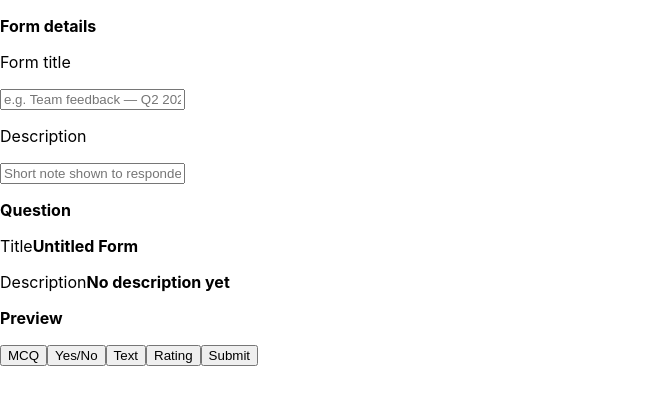
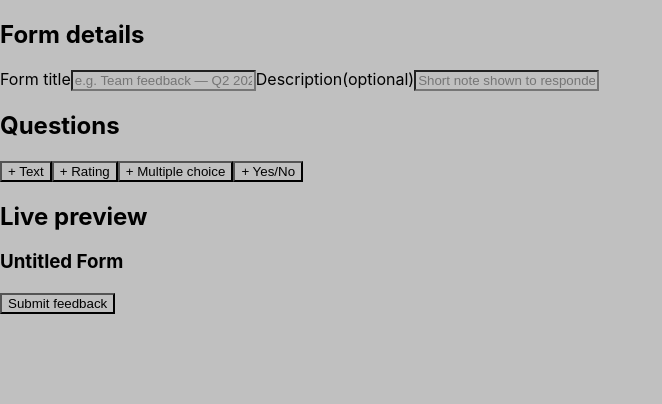
Before and after one commit to soubhik2709/anonymous-feedback-tool, a React (Create React App) app: page / in a window 1280 px wide. Shown: the top 404 px of the page, without its empty margins (0-662 px from the left). Built offline with nearby package versions, Linux system fonts and the light colour scheme.

Commit message:
In the createForm page. clear the messy code , improve the code, remove the selected variable,remove two timess same map loop of radio input from mcq and yes no and make single one.Now next task isto add the styling

```diff
--- a/src/pages/CreateFormPage.tsx
+++ b/src/pages/CreateFormPage.tsx
@@ -2,22 +2,24 @@ import { useState } from "react";
 import { Star } from "lucide-react";
 import "../styles/pages/create-form.css";
 
-type FormType = {
-  id: number;
-  Title: string;
-  Description: string;
-};
+type QuestionType = "radio" | "yesno" | "rating" | "text";
 
-type QuestionType = "radio" | "yesno" | "rating" | "text";
 type Question = {
   id: number;
   type: QuestionType;
   question: string;
   option: string[] | number[] | string;
 };
+
 type Answer = {
   quesId: number;
   answer: string | number;
+};
+
+type FormType = {
+  id: number;
+  Title: string;
+  Description: string;
 };
 
 export default function CreateFormPage() {
@@ -26,18 +28,18 @@ export default function CreateFormPage() {
     Title: "",
     Description: "",
   });
-  const [question, setQuestion] = useState<Question[]>([]); //why write [] after question?
+  const [question, setQuestion] = useState<Question[]>([]);
   const [answer, setAnswer] = useState<Answer[]>([]);
 
-  function handleFormChange(field: string, value: string) {
+  const handleFormChange = (field: string, value: string) => {
     //why dont i give return type?
     setFormDetails((prev) => ({
       ...prev,
       [field]: value,
     }));
-  }
+  };
 
-  function AddQuestion(type: QuestionType) {
+  const AddQuestion = (type: QuestionType) => {
     setQuestion((prev) => [
       ...prev,
       {
@@ -54,7 +56,7 @@ export default function CreateFormPage() {
                 : "",
       },
     ]);
-  }
+  };
 
   const handleQuestionChange = (value: string, id: number) => {
     //why any return type not write?
@@ -118,177 +120,125 @@ export default function CreateFormPage() {
     setAnswer((answer) => answer.filter((a) => a.quesId !== id));
   };
 
+const getAnswer = (id:number)=> answer.find((a)=>a.quesId === id)?.answer ?? "";
+
   const handleSubmit = () => {
-    const mergedData = question.map((q) => {
-      const userAnswer = answer.find((a) => a.quesId === q.id); //if id match, find return the obj
-
-      return {
+  const mergedData = question.map((q)=>({
        quesId: q.id,
         question: q.question,
         type: q.type,
         options: q.option || [],
-        answer: userAnswer?.answer || null,
-      };
-    });
+        answer: getAnswer(q.id) || null,
+  }));
 
   console.log(mergedData);
-
   // send to backend
     // fetch("/api/submit", { method: "POST", body: JSON.stringify(mergedData) })
   };
 
+
+
   return (
-    <div>
-      {/* Form Details preview */}
-      <div>
-        <p>
-          <strong>Form details</strong>
-        </p>
-        <p>Form title</p>
+    <div className="page">
+
+      {/* LEFT PANEL*/}
+      <div className="panel-left">
+        {/* Form Details */}
+        <section className="form-details">
+          <h2>Form details</h2>
+          <label>Form title</label>
           <input
             placeholder="e.g. Team feedback — Q2 2025"
             value={formDetails.Title}
             onChange={(e) => handleFormChange("Title", e.target.value)} //why i dont have to write e type? when need to write?
           />
-        <p>Description </p>
+
+          <label>Description(optional)</label>
           <input
             placeholder="Short note shown to responders..."
             value={formDetails.Description}
             onChange={(e) => handleFormChange("Description", e.target.value)}
           />
-      </div>
+        </section>
 
         {/* question Section */}
-      <p>
-        <strong>Question</strong>
-      </p>
 
+        <section className="question-list">
+          <h2>Questions</h2>
           {/* question */}
           {question.map((q) => (
-        <div key={q.id}>
-          <p>Q.{q.question}</p>
-
+            <div key={q.id} className="question-card">
+              <span className="question-type-badge">{q.question}</span>
               <input
                 key={q.id}
                 placeholder="Enter question"
                 value={q.question}
-            type="text"
+                // type="text"
                 onChange={(e) => {
                   handleQuestionChange(e.target.value, q.id);
                 }}
               />
-          {/* option Input */}
+              {/* options Input */}
               {q.type === "radio" &&
-            Array.isArray(q.option) && ( //what is Array.isArray do?
-              <div>
-                {(q.option as string[]).map(
+                Array.isArray(q.option) &&
+                (q.option as string[]).map(
                   (
                     opt,
                     index, //why i dont need to write here opt:string,index:number ?
                   ) => (
-                    <div key={index}>
                     <input
+                      key={index}
                       value={opt}
                       placeholder={`Your option ${index + 1}`}
                       onChange={(e) =>
                         handleOptionChange(e.target.value, q.id, index)
                       }
                     />
-                      <br />
-                    </div>
                   ),
                 )}
-              </div>
-            )}
-          <br />
+
               <button onClick={() => handleDeleteQue(q.id)}>Delete</button>
             </div>
           ))}
+        </section>
 
-      {/*Preview  */}
-      <div>
-        <p>Title<strong>{formDetails.Title || "Untitled Form"}</strong></p>
-        <p>Description<strong>{formDetails.Description || "No description yet"}</strong></p>
+        {/* buttons */}
+        <section className="add-question">
+          <button onClick={() => AddQuestion("text")}>+ Text</button>
+          <button onClick={() => AddQuestion("rating")}>+ Rating</button>
+          <button onClick={() => AddQuestion("radio")}>+ Multiple choice</button>
+          <button onClick={() => AddQuestion("yesno")}>+ Yes/No</button>
+        </section>
+
+
       </div>
-      <p>
-        <strong>Preview</strong>
-      </p>
 
-      {question.map((q) => {
-        const selected = Number(
-          answer.find((a) => a.quesId === q.id)?.answer ?? 0,
-        ); //what  is ??  why i converted into Number? why change to ?? from || ? que:1
+      {/* --------------------------------------------------------------- */}
 
-        return (
-          <div key={q.id}>
+      {/* --RIGHT PANEL (Live Preview)  */}
+      <div  className="panel-right">
+        <h2>Live preview</h2>
+
+        <div className="preview-form">
+          <h3>{formDetails.Title ||  "Untitled Form"}</h3>
+          <p>{formDetails.Description }</p>
+
+          {question.map((q,i)=>(
+            <div  key={q.id} className="preview-question">
               {/* question show here */}
-            <p>Q. {q.question}</p>
+              <p>{i+1}.{q.question}</p>
 
-            {/* MCQ */}
-            {q.type === "radio" &&
-              Array.isArray(q.option) && //how array.isArray solve my question?
-              q.option.map(
-                (
-                  opt,
-                  index, //opt is ONE item from the options array
-                ) => (
-                  <div key={index}>
-                    <input
-                      key={index}
-                      type="radio"
-                      name={`q${q.id}`}
-                      id={`q${q.id}_opt${index}`}
-                      checked={
-                        answer.find((a) => a.quesId === q.id)?.answer === opt
-                      } //how can  i use selected here?
-                      // checked = {selected === opt}//is it correct? ques 2
-
-                      onChange={() => {
-                        handleAnswerChange(String(opt), q.id);
-                      }}
-                    />
-                    <label htmlFor={`q${q.id}_opt${index}`}>
-                      {opt || `option${index + 1}`}
-                    </label>
-                    <br />
-                  </div>
-                ),
-              )}
-
-            {/* Yes or No  */}
-            {q.type === "yesno" && Array.isArray(q.option) && (
-              <div>
-                {q.option.map((opt, index) => (
-                  <div key={index}>
-                    <input
-                      id={`q${q.id}_${opt}`} // connect with label
-                      type="radio"
-                      name={`q${q.id}`}
-                      value={opt}
-                      checked={
-                        answer.find((a) => a.quesId === q.id)?.answer === opt
-                      } //use selected variable  here
-                      onChange={() => handleAnswerChange(String(opt), q.id)} //why i dont do here? string(opt)
-                    />
-
-                    <label htmlFor={`q${q.id}_${opt}`}>{opt}</label>
-                    <br />
-                  </div>
-                ))}
-              </div>
-            )}
-
-            {/* text */}
+               {/* TEXT */}
               {q.type === "text" && ( // Array.isArray(q.option) && why not uses?
                 <input
                   type="text"
                   value={answer.find((a) => a.quesId === q.id)?.answer || ""}
                   onChange={(e) => handleAnswerChange(e.target.value, q.id)}
-                placeholder="Write your answer"
+                  placeholder="Type your answer here..."
                 />
               )}
 
-            {/* Rating */}
+              {/* RATING */}
                {q.type === "rating" &&
                 Array.isArray(q.option) &&
                 q.option.map(
@@ -299,23 +249,39 @@ export default function CreateFormPage() {
                       key={`q${q.id}_${r}`}
                       onClick={() => handleAnswerChange(String(r), q.id)} //i think this is not string, this could be number?
                       className={
-                      Number(r) <= Number(selected) ? "star active" : "star"
-                    }
+                        Number(r) <= Number(getAnswer(q.id)) ? "star active" : "star"}
                     />
                   ),
                 )}
+
+              {/* MCQ & YES/NO */}
+              {(q.type === "radio" || q.type === "yesno") &&
+              (q.option as string[]).map((opt,i)=>(
+                  <label key={i}>
+                    <input
+                    type="radio"
+                    name={`q${q.id}`}
+                    checked = {getAnswer(q.id)===opt}
+                    onChange={()=>handleAnswerChange(opt,q.id,)}
+                    />
+                  {opt || `option${i + 1}`}
+                  </label>
+                ))}
+
             </div>
-        );
-      })}
+          ))}
+            <button onClick={() => handleSubmit()}>Submit feedback</button>
+        </div>
 
-      <button onClick={() => AddQuestion("radio")}>MCQ</button>
-      <button onClick={() => AddQuestion("yesno")}>Yes/No</button>
-      <button onClick={() => AddQuestion("text")}>Text</button>
-      <button onClick={() => AddQuestion("rating")}>Rating</button>
-      <button onClick={() => handleSubmit()}>Submit</button>
+      </div>
     </div>
   );
 }
+
+
+
+
+
 
 /*
 claudelink->
@@ -327,6 +293,10 @@ TODO-
 2.Do i need to add the project tilte and des in the main array for here question?
 
 -----------------------------------------------------
+        {question.map((q) => {
+          // const selected = Number( answer.find((a) => a.quesId === q.id)?.answer ?? 0,); //what  is ??  why i converted into Number? why change to ?? from || ? que:1
+
+
 ques 1:
  answer.find((a) => a.quesId === q.id)?.answer ?? 0,
         ); //what  is ??  why i converted into Number? why change to ?? from || ?
--- a/src/styles/pages/create-form.css
+++ b/src/styles/pages/create-form.css
@@ -1,3 +1,7 @@
+/* testing */
+*{
+  background-color: rgb(192, 192, 192);
+}
 .star {
   stroke: gray;      /* outline */
   fill: none;        /* empty star */
```
Also changed, not shown: src/assets/wave-sound.png (added). Lines whose indentation alone changed are shown as unchanged.
